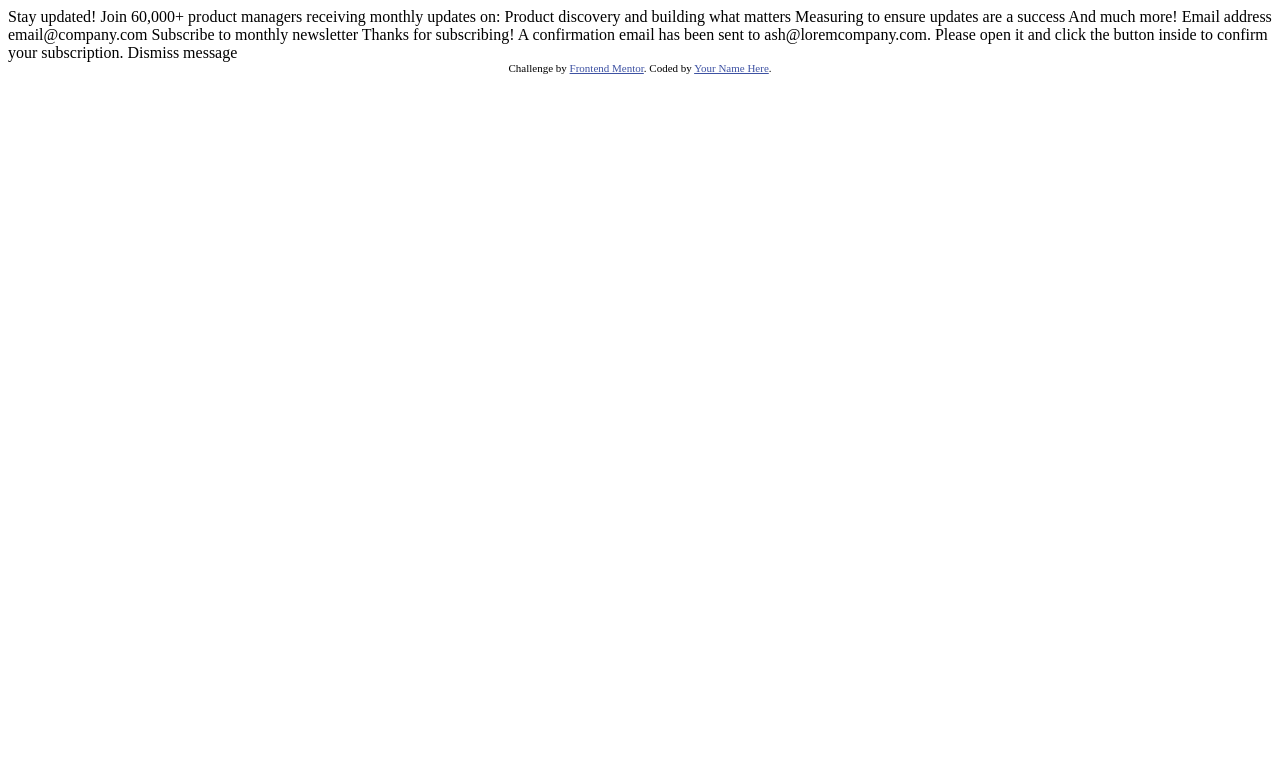
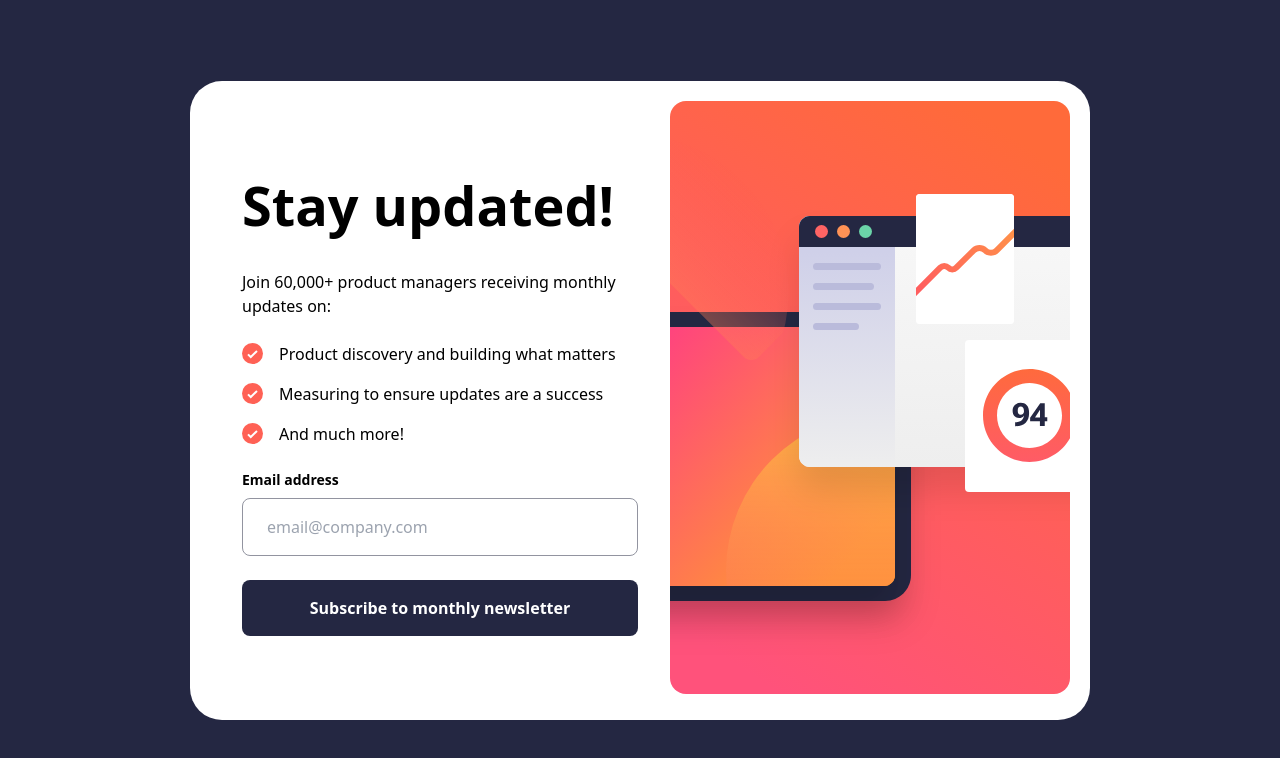
Before and after one commit to helloworld0123/newsletter-challege, a plain HTML site: page index.html in a window 1280 px wide. Drawn offline with nearby package versions, Linux system fonts and the light colour scheme.

Commit message:
new letter styling

```diff
--- /dev/null
+++ b/assets/css/style.css
@@ -0,0 +1,3 @@
+body {
+  background-color: hsl(234, 29%, 20%);
+}
--- a/index.html
+++ b/index.html
@@ -1,52 +1,115 @@
 <!DOCTYPE html>
 <html lang="en">
   <head>
-  <meta charset="UTF-8">
-  <meta name="viewport" content="width=device-width, initial-scale=1.0"> <!-- displays site properly based on user's device -->
+    <meta charset="UTF-8" />
+    <meta name="viewport" content="width=device-width, initial-scale=1.0" />
+    <!-- displays site properly based on user's device -->
 
-  <link rel="icon" type="image/png" sizes="32x32" href="./assets/images/favicon-32x32.png">
+    <link
+      rel="icon"
+      type="image/png"
+      sizes="32x32"
+      href="./assets/images/favicon-32x32.png"
+    />
 
-  <title>Frontend Mentor | Newsletter sign-up form with success message</title>
-
-  <!-- Feel free to remove these styles or customise in your own stylesheet 👍 -->
+    <title>
+      Frontend Mentor | Newsletter sign-up form with success message
+    </title>
+    <link rel="stylesheet" href="./assets/css/style.css" />
+    <link rel="preconnect" href="https://fonts.googleapis.com" />
+    <link rel="preconnect" href="https://fonts.gstatic.com" crossorigin />
+    <link
+      href="https://fonts.googleapis.com/css2?family=Open+Sans:wght@300;400&family=PT+Sans&family=Roboto&display=swap"
+      rel="stylesheet"
+    />
+    <script src="https://cdn.tailwindcss.com"></script>
     <style>
-    .attribution { font-size: 11px; text-align: center; }
-    .attribution a { color: hsl(228, 45%, 44%); }
+      h5 {
+        color: #242742;
+      }
     </style>
   </head>
-<body>
+  <body class="flex justify-center lg:items-center h-full lg:h-screen">
+    <div
+      class="flex flex-col flex-col-reverse justify-end lg:flex-row w-[375px] lg:min-w-[900px] bg-white lg:p-5 lg:rounded-[32px]"
+    >
+      <div class="p-8 lg:py-16 flex flex-col gap-6">
+        <h1 class="text-[46px] lg:text-[54px] font-bold">Stay updated!</h1>
 
-  <!-- Sign-up form start -->
-
-  Stay updated!
-
+        <div>
           Join 60,000+ product managers receiving monthly updates on:
 
-  Product discovery and building what matters
-  Measuring to ensure updates are a success
-  And much more!
-
-  Email address
-  email@company.com
-
+          <ul class="flex flex-col py-6 gap-4">
+            <li class="flex flex-row gap-4 items-start lg:items-center">
+              <img
+                src="./assets/images/icon-list.svg"
+                alt="List"
+                class="w-[21px] pt-[2px] lg:pt-0"
+              />Product discovery and building what matters
+            </li>
+            <li class="flex flex-row gap-4 items-start lg:items-center">
+              <img
+                src="./assets/images/icon-list.svg"
+                alt="List"
+                class="w-[21px] pt-[2px] lg:pt-0"
+              />Measuring to ensure updates are a success
+            </li>
+            <li class="flex flex-row gap-4 items-start lg:items-center">
+              <img
+                src="./assets/images/icon-list.svg"
+                alt="List"
+                class="w-[21px] pt-[2px] lg:pt-0"
+              />And much more!
+            </li>
+          </ul>
+          <div class="flex flex-col gap-2">
+            <label for="email-address" class="font-semibold text-sm"
+              >Email address</label
+            >
+            <input
+              type="text"
+              id="email-address"
+              placeholder="email@company.com"
+              class="border border-[#9294a0] py-4 px-6 rounded-[8px]"
+            />
+          </div>
+        </div>
+        <button
+          class="bg-[#242742] text-white py-4 px-6 rounded-lg font-semibold active:bg-gradient-to-r active:from-[#ff5177] active:to-[#ff944b]"
+        >
           Subscribe to monthly newsletter
+        </button>
+      </div>
+      <div>
+        <img
+          src="./assets/images/illustration-sign-up-desktop.svg"
+          alt="Desktop Image"
+          class="hidden lg:block min-w-[400px]"
+        />
+        <img
+          src="./assets/images/illustration-sign-up-mobile.svg"
+          alt="Desktop Image"
+          class="block lg:hidden min-w-[375px]"
+        />
+      </div>
+    </div>
+    <!-- Sign-up form start -->
 
     <!-- Sign-up form end -->
 
     <!-- Success message start -->
 
-  Thanks for subscribing!
-
-  A confirmation email has been sent to ash@loremcompany.com.
-  Please open it and click the button inside to confirm your subscription.
-
-  Dismiss message
+    <!-- Thanks for subscribing! A confirmation email has been sent to
+    ash@loremcompany.com. Please open it and click the button inside to confirm
+    your subscription. Dismiss message -->
 
     <!-- Success message end -->
 
-  <div class="attribution">
-    Challenge by <a href="https://www.frontendmentor.io?ref=challenge" target="_blank">Frontend Mentor</a>.
-    Coded by <a href="#">Your Name Here</a>.
-  </div>
+    <!--div class="attribution">
+      Challenge by
+      <a href="https://www.frontendmentor.io?ref=challenge" target="_blank"
+        >Frontend Mentor</a
+      >. Coded by <a href="#">helloworld0123</a>.
+    </div-->
   </body>
 </html>
```
Lines whose indentation alone changed are shown as unchanged.
